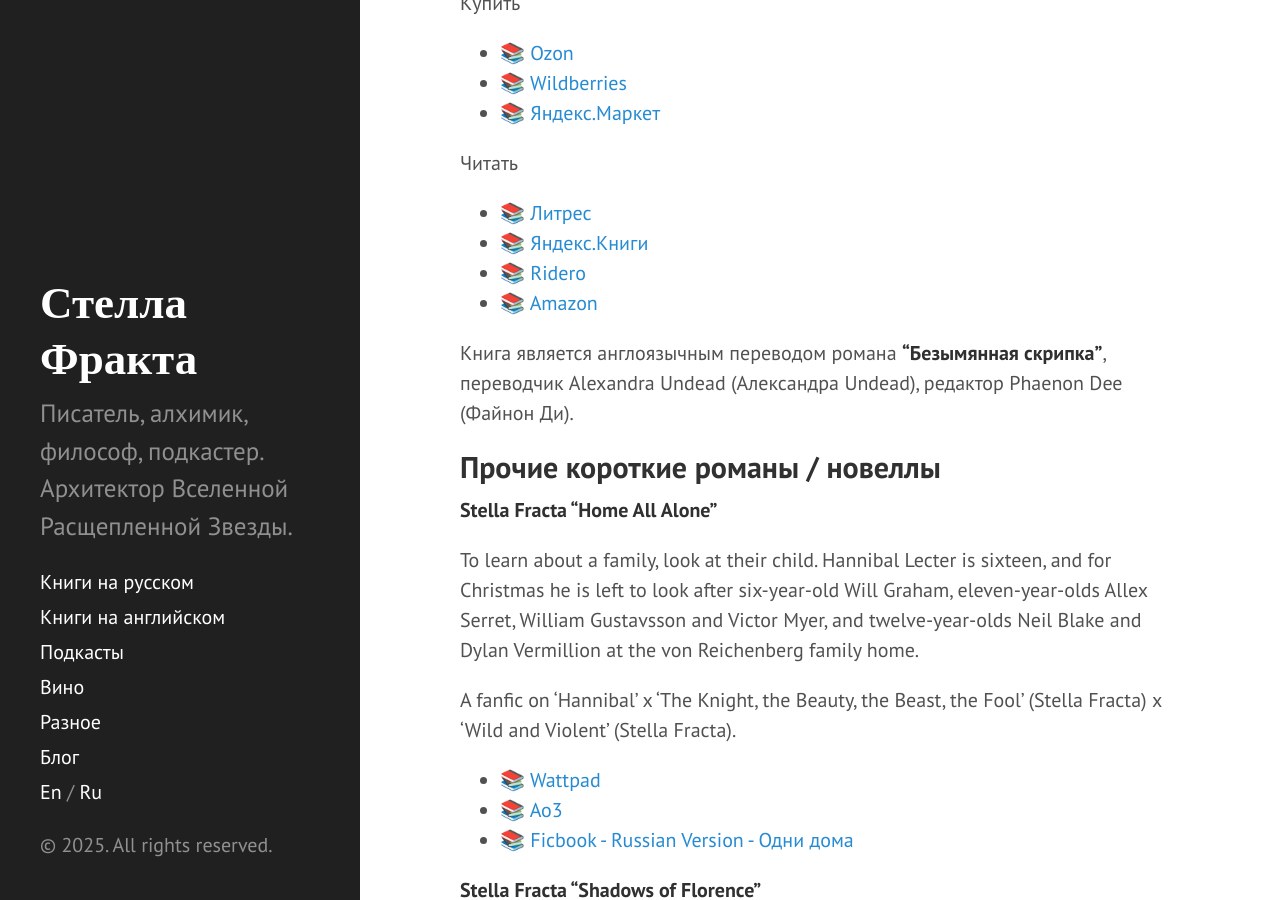
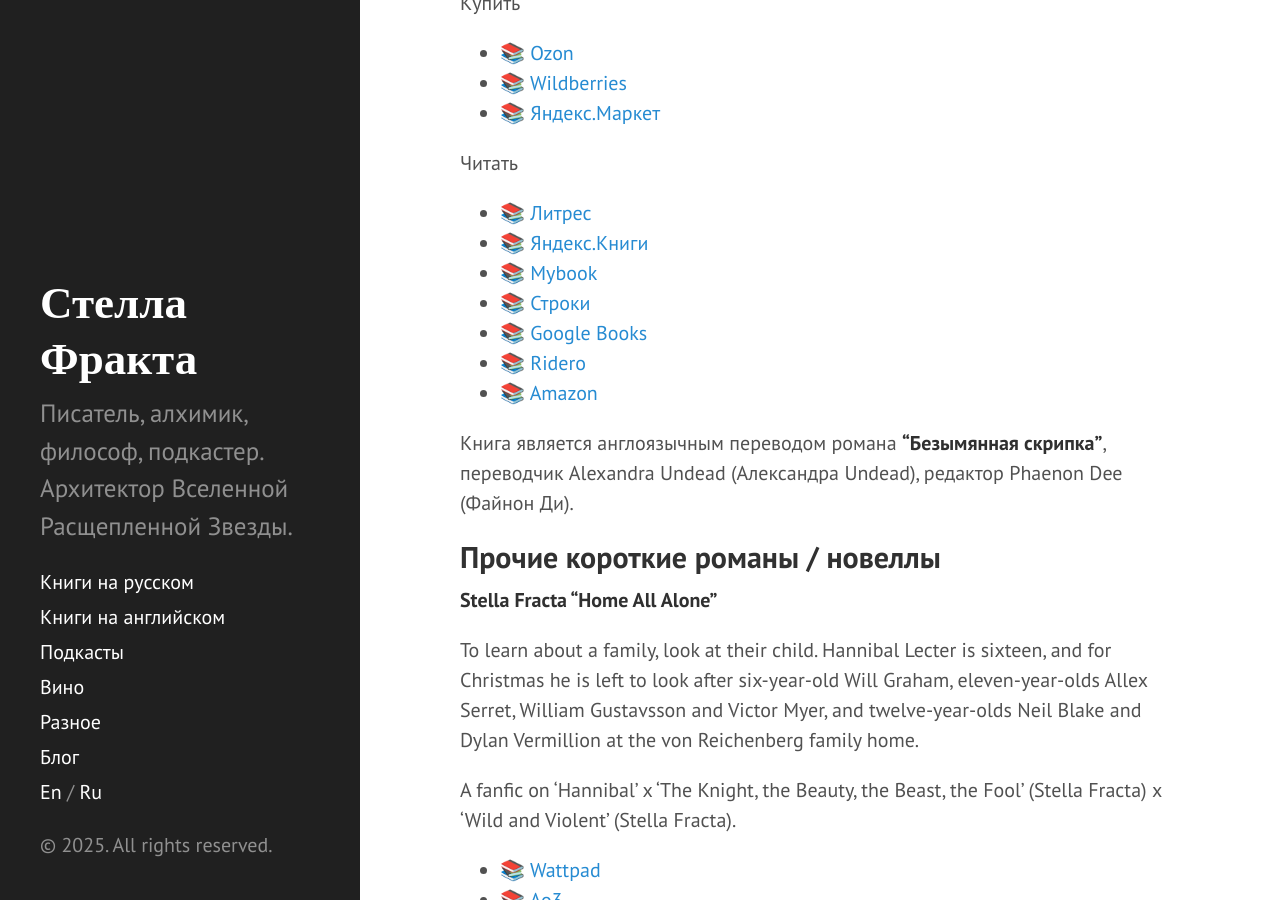
Before and after one commit to remiel-undead/stellafracta.com, a Jekyll site: the page built from ru.md, in a window 1280 px wide and 900 px high, scrolled down 39091 px. Built offline with Jekyll 4.4.1, drawn with Linux system fonts in a browser that asks for light colours; our own code applies the rules of GitHub Pages for plain Markdown files.

Commit message:
Add links to Violin Eng book on Ru page

```diff
--- a/ru.md
+++ b/ru.md
@@ -700,6 +700,9 @@
 
 - 📚 [Литрес](https://www.litres.ru/book/stella-fracta/the-unnamed-violin-72618535/)
 - 📚 [Яндекс.Книги](https://books.yandex.ru/books/kwcrhUKY)
+- 📚 [Mybook](https://mybook.ru/author/stella-fracta/the-unnamed-violin/)
+- 📚 [Строки](https://stroki.mts.ru/book/the-unnamed-violin-337952)
+- 📚 [Google Books](https://play.google.com/store/books/details/Stella_Fracta_The_Unnamed_Violin?id=0NuNEQAAQBAJ)
 - 📚 [Ridero](https://ridero.ru/books/the_unnamed_violin)
 - 📚 [Amazon](https://www.amazon.es/-/en/dp/B0FV8PCLML/)
 
```
